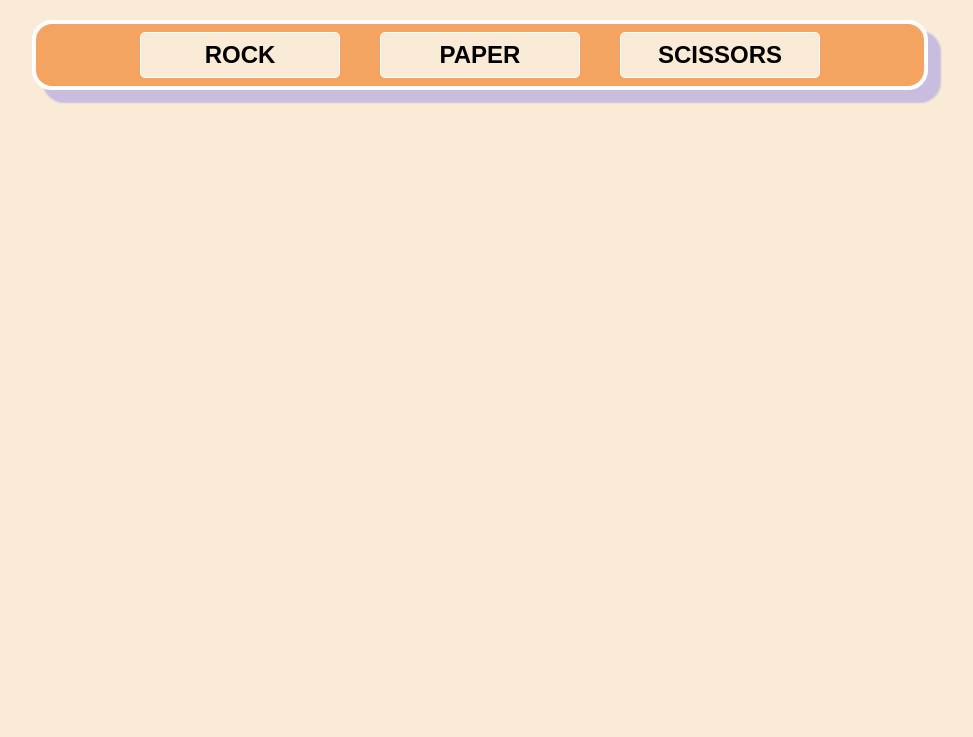
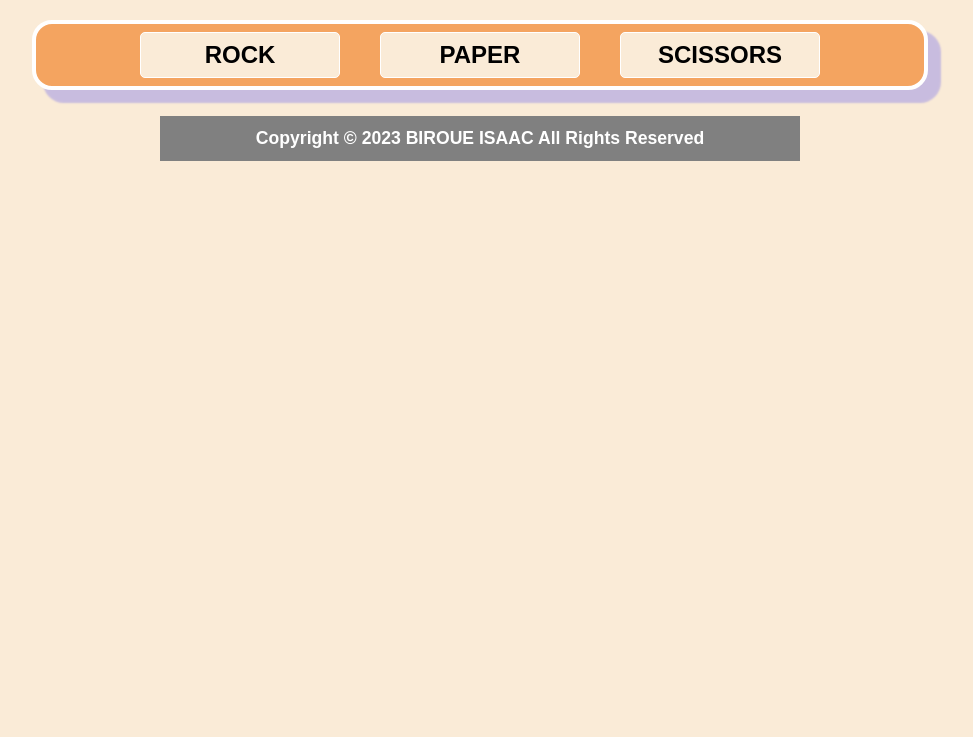
Before and after one commit to biroue10/Rock-Paper-Scissors-Project, a website: page index.html in a window 1280 px wide. Shown: the part 63-800 px from the top of the page, without its empty margins (160-1133 px from the left). Drawn offline with Linux system fonts and the light colour scheme.

Commit message:
refactor my code by adding footer with dynamic year

```diff
--- a/index.html
+++ b/index.html
@@ -15,6 +15,10 @@
         <button class="bouton">SCISSORS</button>
       </div>
     </div>
+    <footer>
+      <p>Copyright &copy; <script>document.write(new Date().getFullYear())</script> BIROUE ISAAC All Rights Reserved</p>
+
+    </footer>
     <script src="script.js"></script>
   </body>
 </html>
--- a/style.css
+++ b/style.css
@@ -74,3 +74,17 @@ h1 {
   margin-top: 1%;
   border: 10px solid black;
 }
+footer{
+    display: flex;
+    justify-content: center;
+    align-items: center;
+    border: 1px solid gray;
+    background-color: gray;
+    color: white;
+    font-weight: 900;
+    width: 50%;
+    margin: auto;
+    padding: 1%;
+    font-size: 1.1rem;
+    font-family: Arial, Helvetica, sans-serif;
+}
```
